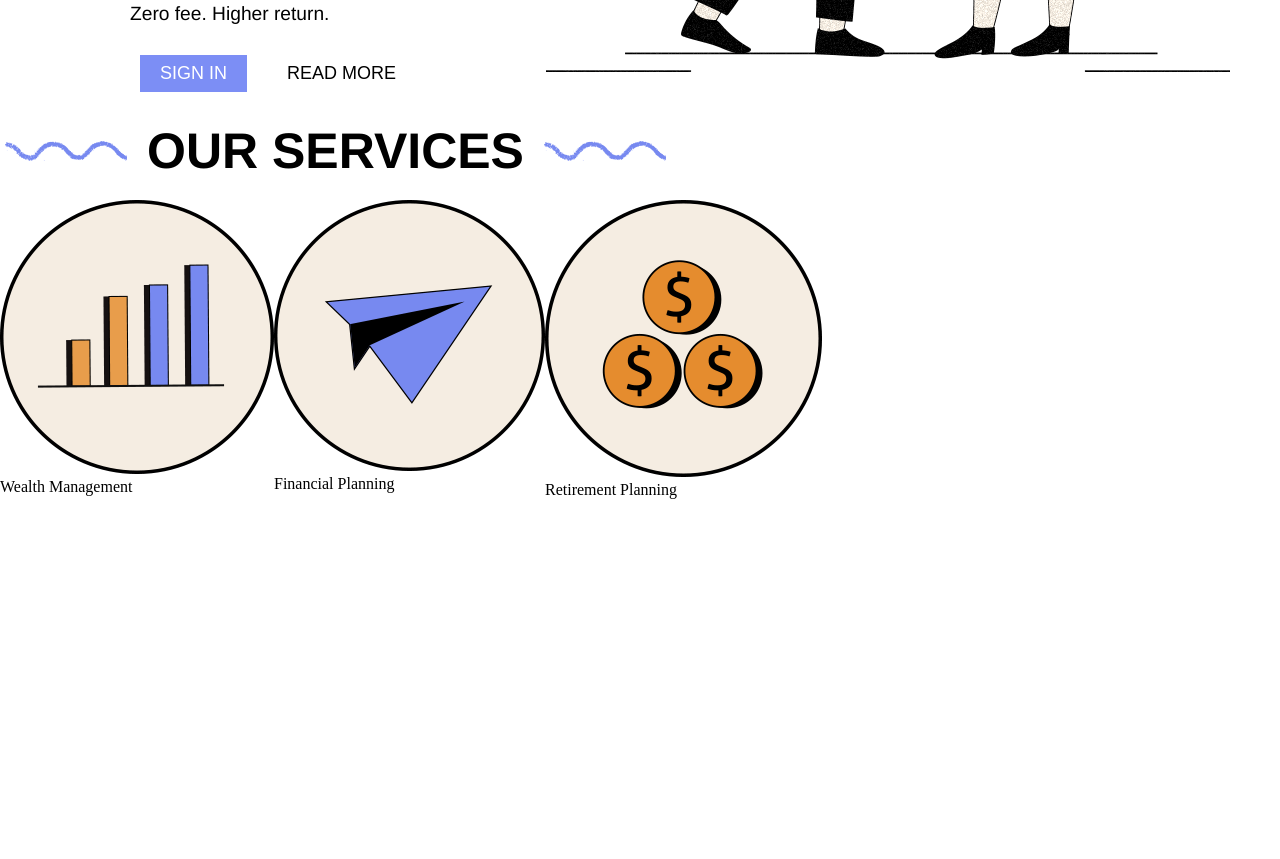
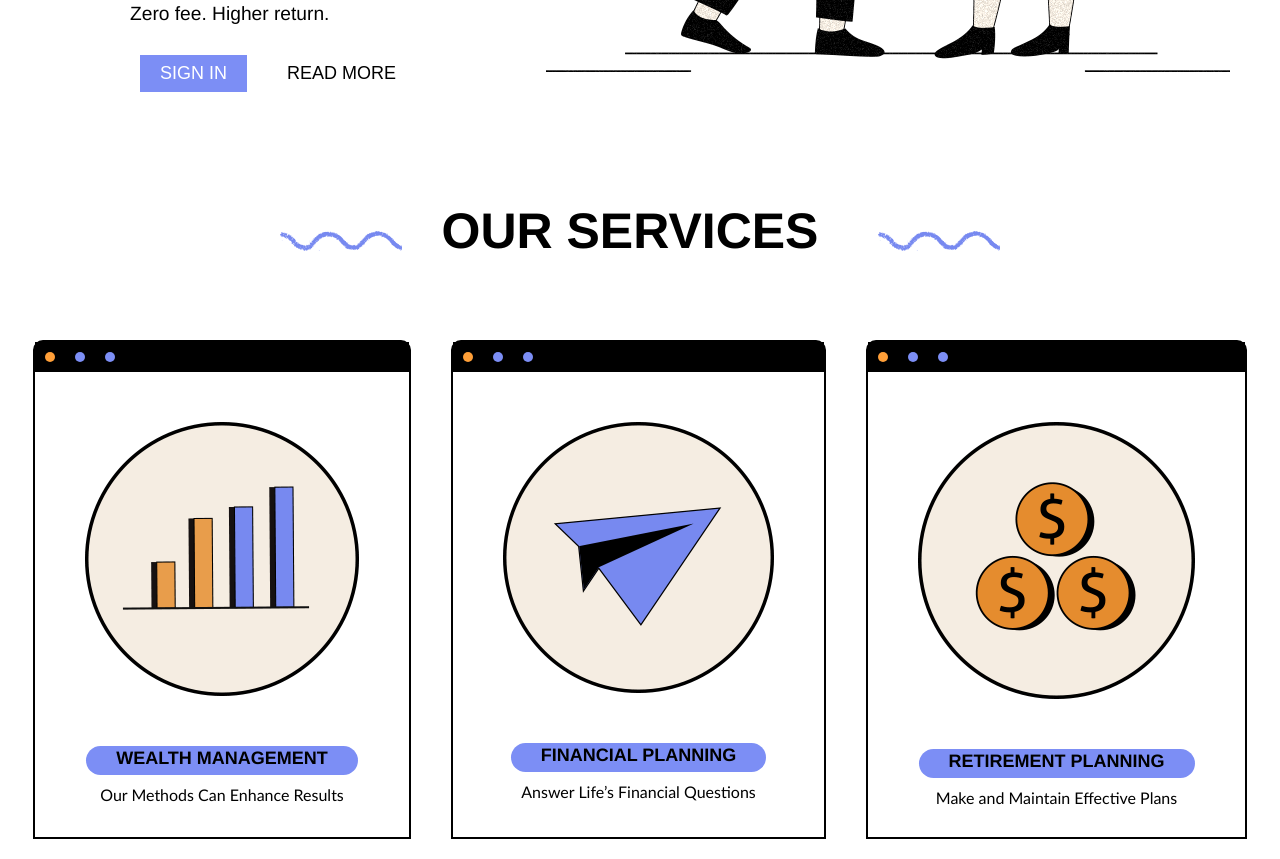
Before and after one commit to anishkumar28/MoneyHike, a plain HTML site: page index.html in a window 1280 px wide. Shown: the part 599-1458 px from the top of the page. Before the commit the page ends 1098 px from the top, so only its background shows below. Drawn offline with Linux system fonts and the light colour scheme.

Commit message:
adding services section

```diff
--- a/index.html
+++ b/index.html
@@ -31,25 +31,55 @@
                 <img class="image" src="assets/handshake.png">
             </div>
         </div>
+
         <div class="services-container">
             <div class="services-intro">
                 <img class="wave-image" src="assets/wave.png">
                 <h1 class="service-text">OUR SERVICES</h1>
                 <img class="wave-image" src="assets/wave.png">
             </div>
+
             <div class="service-category">
-                <div >
-                    <img class="round-image" src="assets/service_1.png">
-                    <div class="service-name">Wealth Management</div>
+
+                <div class="services-card">
+                    <div class="circle-container">
+                        <div class="circle-orange"></div>
+                        <div class="circle-blue"></div>
+                        <div class="circle-blue"></div>
+                    </div>
+                    <div class="service-footer">
+                      <img class="round-image" src="assets/service_1.png">
+                      <div class="service-name">WEALTH MANAGEMENT</div>
+                      <div class="service-description">Our Methods Can Enhance Results</div>
+                    </div>
                 </div>
-                <div>
-                    <img class="round-image" src="assets/service_2.png">
-                    <div class="service-name">Financial Planning</div>
+
+                <div class="services-card">
+                    <div class="circle-container">
+                        <div class="circle-orange"></div>
+                        <div class="circle-blue"></div>
+                        <div class="circle-blue"></div>
+                    </div>
+                    <div class="service-footer">
+                      <img class="round-image" src="assets/service_2.png">
+                      <div class="service-name">FINANCIAL PLANNING</div>
+                      <div class="service-description">Answer Life’s Financial Questions</div>
+                    </div>
                 </div>
-                <div>
-                    <img class="round-image" src="assets/service_3.png">
-                    <div class="service-name">Retirement Planning</div>
+
+                <div class="services-card">
+                    <div class="circle-container">
+                        <div class="circle-orange"></div>
+                        <div class="circle-blue"></div>
+                        <div class="circle-blue"></div>
+                    </div>
+                    <div class="service-footer">
+                      <img class="round-image" src="assets/service_3.png">
+                      <div class="service-name">RETIREMENT PLANNING</div>
+                      <div class="service-description">Make and Maintain Effective Plans</div>
+                    </div>
                 </div>
+
             </div>
         </div>
     </body>
--- a/styles.css
+++ b/styles.css
@@ -69,6 +69,7 @@
     font-size: large;
     font-weight: 700;
     margin: 20px 10px 20px 10px;
+    text-align: center;
     align-items: center;
 
 }
@@ -111,14 +112,18 @@
 }
 
 .services-container{
+    display: flex;
+    flex-direction: column;
+    justify-content: center;
     align-items: center;
+    margin-top: 60px;
 
 }
 
 .services-intro{
     display: flex;
     flex-direction: row;
-    margin: 20px 5px 20px 5px;
+    margin: 0px;
     align-items: center;
 }
 
@@ -130,7 +135,7 @@
     color: black;
     font-size: 50px;
     font-family: 'Franklin Gothic Medium', 'Arial Narrow', Arial, sans-serif;
-    margin: 0px 20px 0px 20px;
+    margin: 40px 60px 60px 40px;
 }
 
 .service-category{
@@ -138,6 +143,66 @@
     flex-direction: row;
 }
 
+.services-card{
+    display: flex;
+    flex-direction: column;
+    flex-wrap: nowrap;
+    border: 2px solid black;
+    border-radius: 10px 10px 0px 0px;
+    margin: 20px;
+}
+
+.service-footer{
+    display: flex;
+    flex-direction: column;
+    justify-content: center;
+    align-items: center;
+}
+
+.round-image{
+    margin: 50px;
+}
+
 .service-name{
     color: black;
+    height: 25px;
+    font-family: 'Franklin Gothic Medium', 'Arial Narrow', Arial, sans-serif;
+    font-size: large;
+    font-weight: 700;
+    border-radius: 20px;
+    background-color: #7c8ef5 ;
+    text-align: center;
+    padding:  2px 30px 2px 30px;
+    align-items: center;
 }
+
+.circle-container{
+    border:none;
+    background-color: black;
+    display: flex;
+    flex-direction: row;
+}
+
+.circle-orange {
+    background: #ff9f38;
+    border-radius: 50%;
+    width: 10px;
+    height: 10px;
+    margin: 10px;
+}
+
+.circle-blue {
+    background: #7c8ef5;
+    border-radius: 50%;
+    width: 10px;
+    height: 10px;
+    margin: 10px;
+}
+
+.service-description{
+    color: black;
+    font-family:'Gill Sans', 'Gill Sans MT', Calibri, 'Trebuchet MS', sans-serif;
+    font-weight: 500;
+    margin-top: 10px;
+    margin-bottom: 30px;
+}
```
